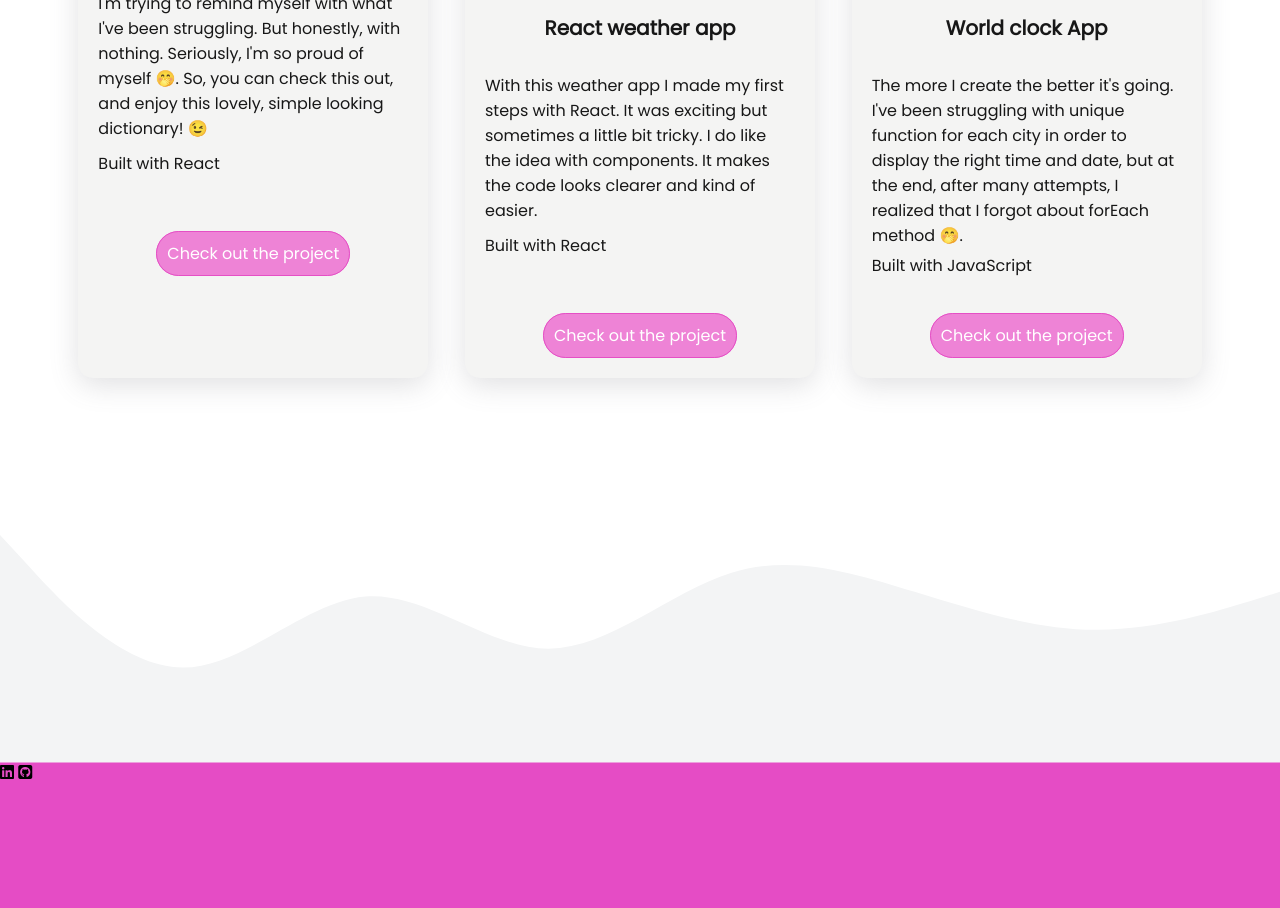
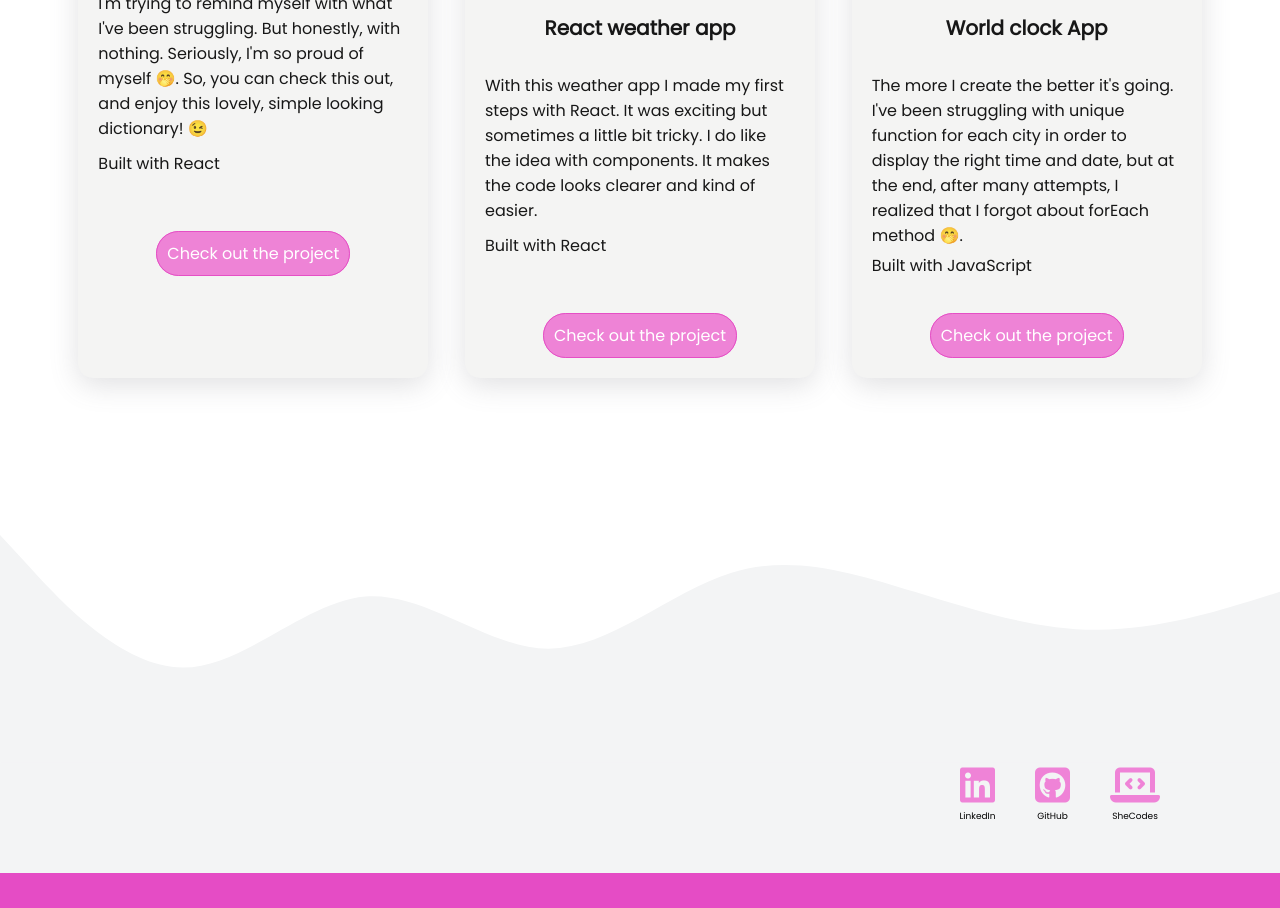
Before and after one commit to MayaSalkiewicz/maya-salkiewicz-portfolio, a plain HTML site: page index.html in a window 1280 px wide. Shown: the part 2755-3663 px from the top of the page. Before the commit the page ends 3575 px from the top, so only its background shows below. Drawn offline with Linux system fonts and the light colour scheme.

Commit message:
adding footer

```diff
--- a/SCSS/main.scss
+++ b/SCSS/main.scss
@@ -588,6 +588,41 @@ main {
     }
   }
 }
+footer {
+  background-color: #f3f4f5;
+  padding-bottom: 50px;
+  padding-right: 100px;
+
+  .links {
+    display: flex;
+    justify-content: flex-end;
+    text-align: center;
+    cursor: pointer;
+  }
+
+  i {
+    font-size: 40px;
+    color: rgba(237, 103, 208, 0.8);
+    padding: 5px 20px;
+    transition: all 150ms ease-in-out;
+  }
+
+  i:hover {
+    color: rgb(229, 79, 197);
+  }
+
+  p {
+    font-size: 9px;
+  }
+
+  @media (max-width: 600px) {
+    padding-right: 0;
+
+    .links {
+      justify-content: center;
+    }
+  }
+}
 
 .sticky {
   top: 0;
--- a/index.html
+++ b/index.html
@@ -236,8 +236,38 @@
         </section>
       </main>
       <footer>
-        <i class="fa-brands fa-linkedin"></i>
-        <i class="fa-brands fa-square-github"></i>
+        <div class="links">
+          <div>
+            <a
+              href="https://www.linkedin.com/in/maya-salkiewicz-2aa640240/"
+              target="_blank"
+              rel="noopener noreferrer"
+            >
+              <i class="fa-brands fa-linkedin"></i
+            ></a>
+            <p>LinkedIn</p>
+          </div>
+          <div>
+            <a
+              href="https://github.com/MayaSalkiewicz"
+              target="_blank"
+              rel="noopener noreferrer"
+              ><i class="fa-brands fa-square-github"></i
+            ></a>
+
+            <p>GitHub</p>
+          </div>
+          <div>
+            <a
+              href="https://www.shecodes.io/graduates/20215-maja-salkiewicz"
+              target="_blank"
+              rel="noopener noreferrer"
+              ><i class="fa-solid fa-laptop-code"></i
+            ></a>
+
+            <p>SheCodes</p>
+          </div>
+        </div>
       </footer>
     </div>
     <script src="script.js"></script>
```
Also changed, not shown: SCSS/main.css, 1 other file.
